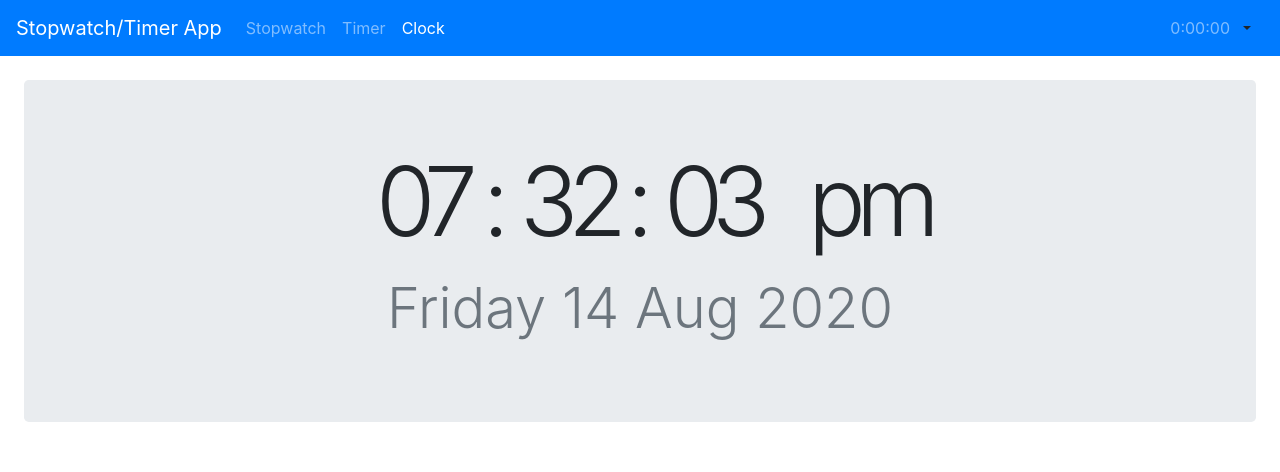
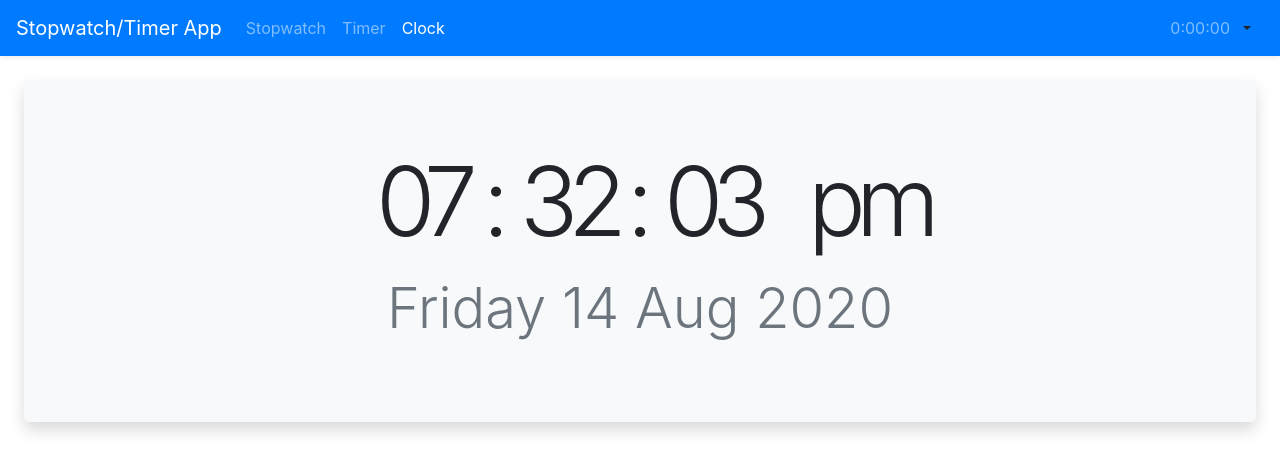
Before and after one commit to NRoboto/react-stopwatch-timer, a React (Create React App) app: page /clock in a window 1280 px wide. Shown: the top 472 px of the page. Built offline with nearby package versions, Linux system fonts and the light colour scheme.

Commit message:
Add shadows and change content container background color

```diff
--- a/src/common/components/contentContainer/index.tsx
+++ b/src/common/components/contentContainer/index.tsx
@@ -5,7 +5,7 @@ import { ContentContainerProps } from "./types";
 import "./styles.css";
 
 export const ContentContainer = ({ children }: ContentContainerProps) => (
-  <Jumbotron className="m-4 position-absolute content-container">
+  <Jumbotron className="m-4 position-absolute content-container bg-light shadow">
     <Container fluid>{children}</Container>
   </Jumbotron>
 );
--- a/src/navigation/index.tsx
+++ b/src/navigation/index.tsx
@@ -59,7 +59,13 @@ export const Navigation = () => {
       </Collapse>
 
       {/* Navbar */}
-      <Navbar color="primary" dark expand="md" sticky="top">
+      <Navbar
+        color="primary"
+        dark
+        expand="md"
+        sticky="top"
+        className="shadow-sm"
+      >
         <NavbarBrand href="#">Stopwatch/Timer App</NavbarBrand>
         <NavbarToggler onClick={toggleNavbar} className="mr-2"></NavbarToggler>
         <Collapse isOpen={!navIsCollapsed} navbar>
```
